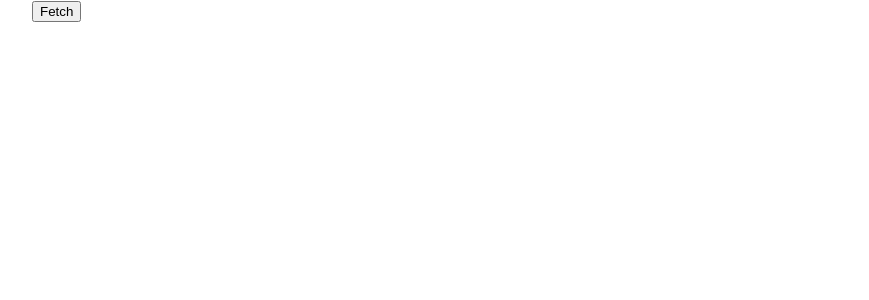
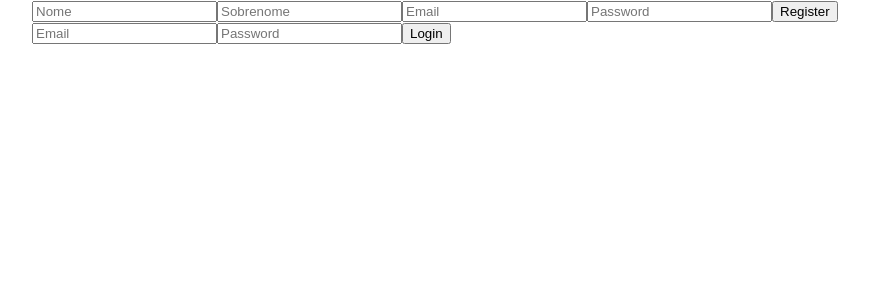
Before and after one commit to Pedro0505/project-manager-frontend, a Next.js app: page / in a window 1280 px wide. Shown: the top 300 px of the page, without its empty margins (0-869 px from the left). Built offline with nearby package versions, Linux system fonts and the light colour scheme.

Commit message:
feat: join login and register on home

```diff
--- a/pages/login.tsx
+++ b/components/Login.tsx
@@ -1,12 +1,10 @@
 import axios, { AxiosResponse } from 'axios';
-import type { NextPage } from 'next';
-import Head from 'next/head';
 import { useRouter } from 'next/router';
 import React, { useState } from 'react';
 import { storeToken } from '../helpers';
-import { ILoginRequest, ILoginResponse } from '../interfaces/LoginUser';
+import { ILoginRequest, ILoginResponse } from '../interfaces';
 
-const Login: NextPage = () => {
+function Login() {
   const [email, setEmail] = useState('');
   const [password, setPassword] = useState('');
   const router = useRouter();
@@ -27,34 +25,30 @@ const Login: NextPage = () => {
       storeToken(response.data.token);
       router.push('/workspace');
     } catch (error) {
-      console.error(error);
+      if (axios.isAxiosError(error)) {
+        // transfomar os erros em retorno para o usuário
+        console.error(error.response);
+      }
     }
   };
 
   return (
-    <div>
-      <Head>
-        <title>Project Manager | Login</title>
-      </Head>
     <form onSubmit={handleSubmit}>
       <input
         type="email"
         placeholder="Email"
-          name="email"
         value={email}
         onChange={({ target }) => setEmail(target.value)}
       />
       <input
         type="password"
         placeholder="Password"
-          name="password"
         value={password}
         onChange={({ target }) => setPassword(target.value)}
       />
-        <button type="submit">Submit</button>
+      <button type="submit">Login</button>
     </form>
-    </div>
   );
-};
+}
 
 export default Login;
--- /dev/null
+++ b/components/Register.tsx
@@ -0,0 +1,72 @@
+import axios, { AxiosResponse } from 'axios';
+import { useRouter } from 'next/router';
+import React, { useState } from 'react';
+import { storeToken } from '../helpers';
+import { IRegisterUserRequest, IRegisterUserResponse } from '../interfaces';
+
+function Register() {
+  const [firstName, setFirstName] = useState('');
+  const [lastName, setLastName] = useState('');
+  const [email, setEmail] = useState('');
+  const [password, setPassword] = useState('');
+  const router = useRouter();
+
+  const handleSubmit = async (event: React.FormEvent<HTMLFormElement>) => {
+    event.preventDefault();
+
+    const newUser = { firstName, lastName, email, password };
+    const endpoint = `${process.env.NEXT_PUBLIC_API_URL}/user/register`;
+
+    try {
+      const response = await axios.post<
+        IRegisterUserResponse,
+        AxiosResponse<IRegisterUserResponse>,
+        IRegisterUserRequest
+      >(endpoint, newUser);
+
+      storeToken(response.data.token);
+      router.push('/workspace');
+    } catch (error) {
+      if (axios.isAxiosError(error)) {
+        // transfomar os erros em retorno para o usuário
+        console.error(error.response);
+      }
+    }
+  };
+
+  return (
+    <form onSubmit={handleSubmit}>
+      <input
+        type="text"
+        placeholder="Nome"
+        name="firstName"
+        value={firstName}
+        onChange={({ target }) => setFirstName(target.value)}
+      />
+      <input
+        type="text"
+        placeholder="Sobrenome"
+        name="lastName"
+        value={lastName}
+        onChange={({ target }) => setLastName(target.value)}
+      />
+      <input
+        type="email"
+        placeholder="Email"
+        name="email"
+        value={email}
+        onChange={({ target }) => setEmail(target.value)}
+      />
+      <input
+        type="password"
+        placeholder="Password"
+        name="password"
+        value={password}
+        onChange={({ target }) => setPassword(target.value)}
+      />
+      <button type="submit">Register</button>
+    </form>
+  );
+}
+
+export default Register;
--- a/pages/index.tsx
+++ b/pages/index.tsx
@@ -1,30 +1,22 @@
-import axios from 'axios';
 import type { NextPage } from 'next';
 import Head from 'next/head';
-import Image from 'next/image';
+import Login from '../components/Login';
+import Register from '../components/Register';
 import styles from '../styles/Home.module.css';
 
 const Home: NextPage = () => {
-  const post = async () =>
-    axios
-      .post('http://localhost:3001/user/login', {
-        email: 'matheus@gmail.com',
-        password: '123456',
-      })
-      .then((res) => console.log(res.data))
-      .catch((res) => console.log(res.response));
-
   return (
     <div className={styles.container}>
       <Head>
-        <title>Create Next App</title>
+        <title>Project Manager</title>
         <meta name="description" content="Generated by create next app" />
         <link rel="icon" href="/favicon.ico" />
       </Head>
 
-      <button type="button" onClick={post}>
-        Fetch
-      </button>
+      <main>
+        <Register />
+        <Login />
+      </main>
     </div>
   );
 };
```
Also changed, not shown: pages/register.tsx (deleted, +0 -65 lines), pages/workspace.tsx (+5 -3 lines). Lines whose indentation alone changed are shown as unchanged.
